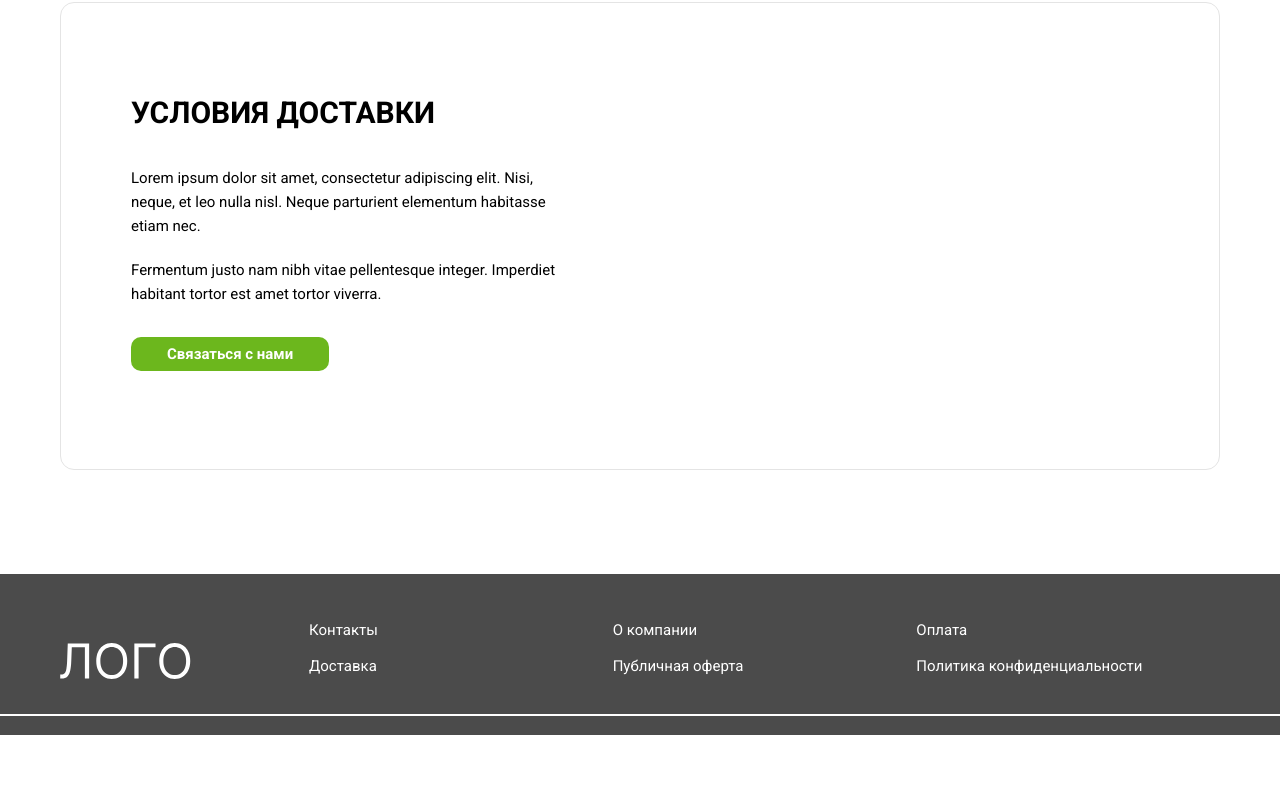
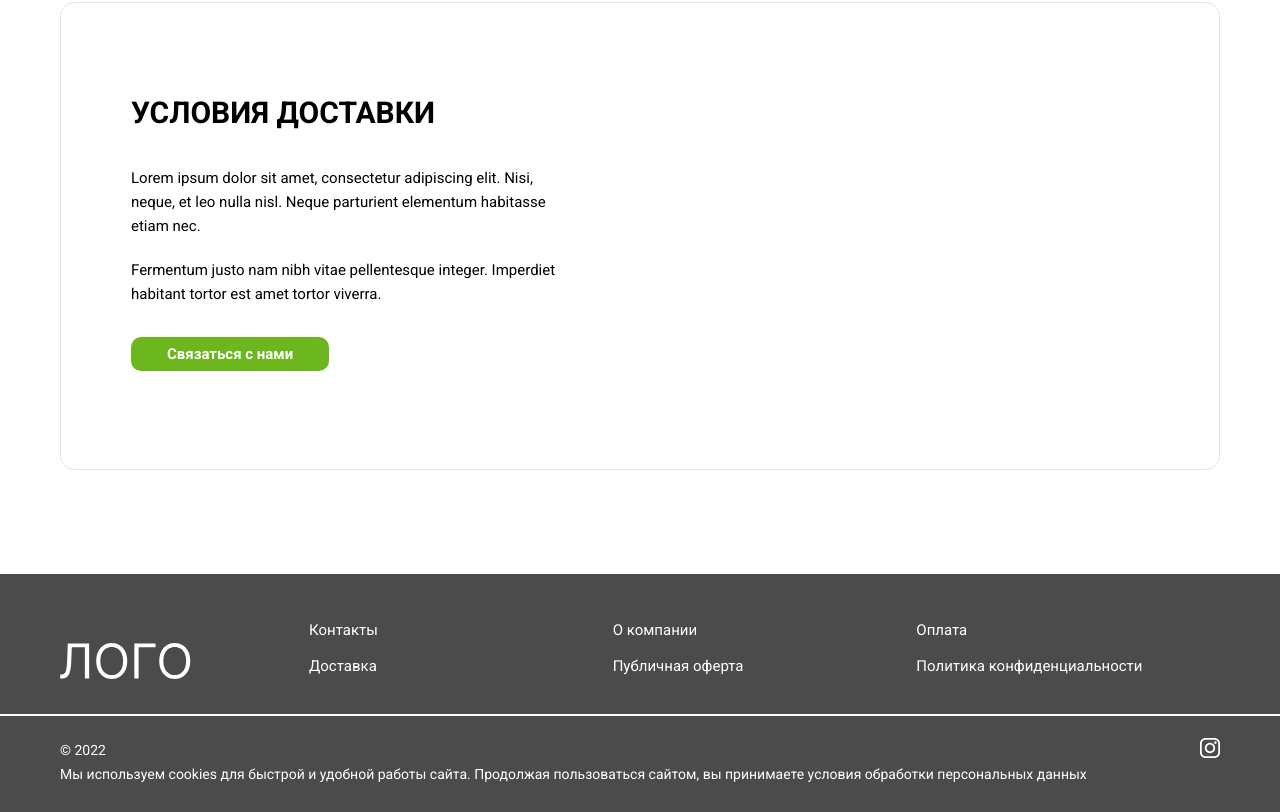
Before and after one commit to Schneegestober1/detox-program, a plain HTML site: page index.html in a window 1280 px wide. Shown: the part 2656-3468 px from the top of the page. Before the commit the page ends 3391 px from the top, so only its background shows below. Drawn offline with Linux system fonts and the light colour scheme.

Commit message:
main page was made

```diff
--- a/css/style.css
+++ b/css/style.css
@@ -172,12 +172,12 @@ li {
   margin-top: 18px;
 }
 
-.banner-button button {
+ button {
   cursor: pointer;
   transition: all 0.5s;
 }
 
-.banner-button button:hover{
+ button:hover{
   transform: scale(1.1);
 }
 
@@ -427,6 +427,7 @@ li {
   display: grid;
   grid-template-columns: repeat(3, 1fr);
   margin-bottom: 30px;
+
 }
 
 .footer-line {
@@ -435,6 +436,23 @@ li {
   margin: 0 auto;
 }
 
-.rights {
+.rights-box {
   background: var(--dark-gray);
+  padding-left: calc(50% - 580px);
+  padding-right: calc(50% - 580px);
+  display: flex;
+  justify-content: space-between;
+  margin-top: 22px;
+  padding-bottom: 26px;
 }
+
+.rights-box h4, .rights-box p {
+  font-weight: 400;
+  font-size: 14px;
+  line-height: 24px;
+  color: var(--white);
+}
+
+.rights-box img {
+  width: 20px;
+}
--- a/index.html
+++ b/index.html
@@ -215,12 +215,12 @@
 
             <div class="footer-line"></div>
 
-            <div class="rights">
+            <div class="rights-box">
                 <div>
-                    <h4></h4>
-                    <p></p>
+                    <h4>© 2022</h4>
+                    <p>Мы используем cookies для быстрой и удобной работы сайта. Продолжая пользоваться сайтом, вы принимаете условия обработки персональных данных</p>
                 </div>
-                <a href=""><img src="" alt=""></a>
+                <a href="#"><img src="img/svg/instagram-logo-svgrepo-com 1.svg" alt="inst"></a>
             </div>
         </footer>
 
```
Also changed, not shown: img/svg/instagram-logo-svgrepo-com 1.svg (added).
